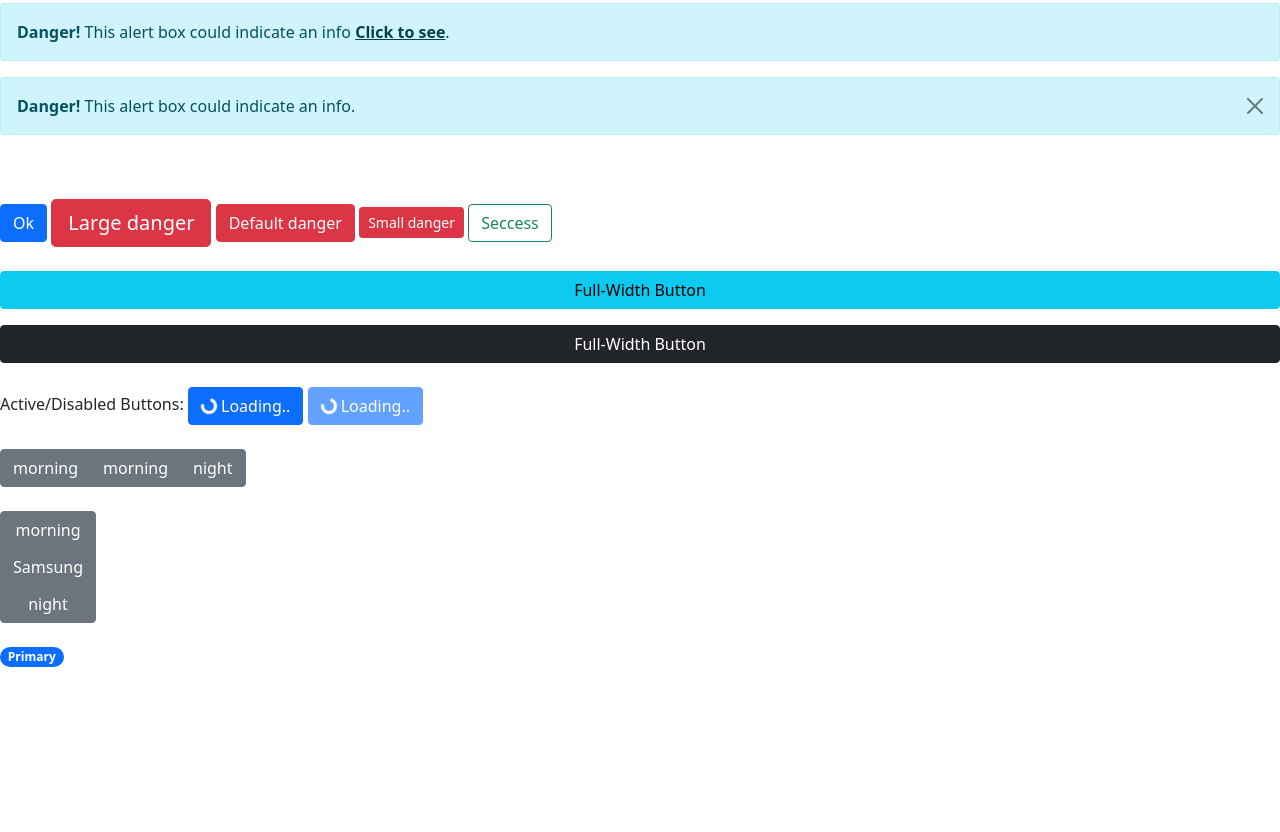
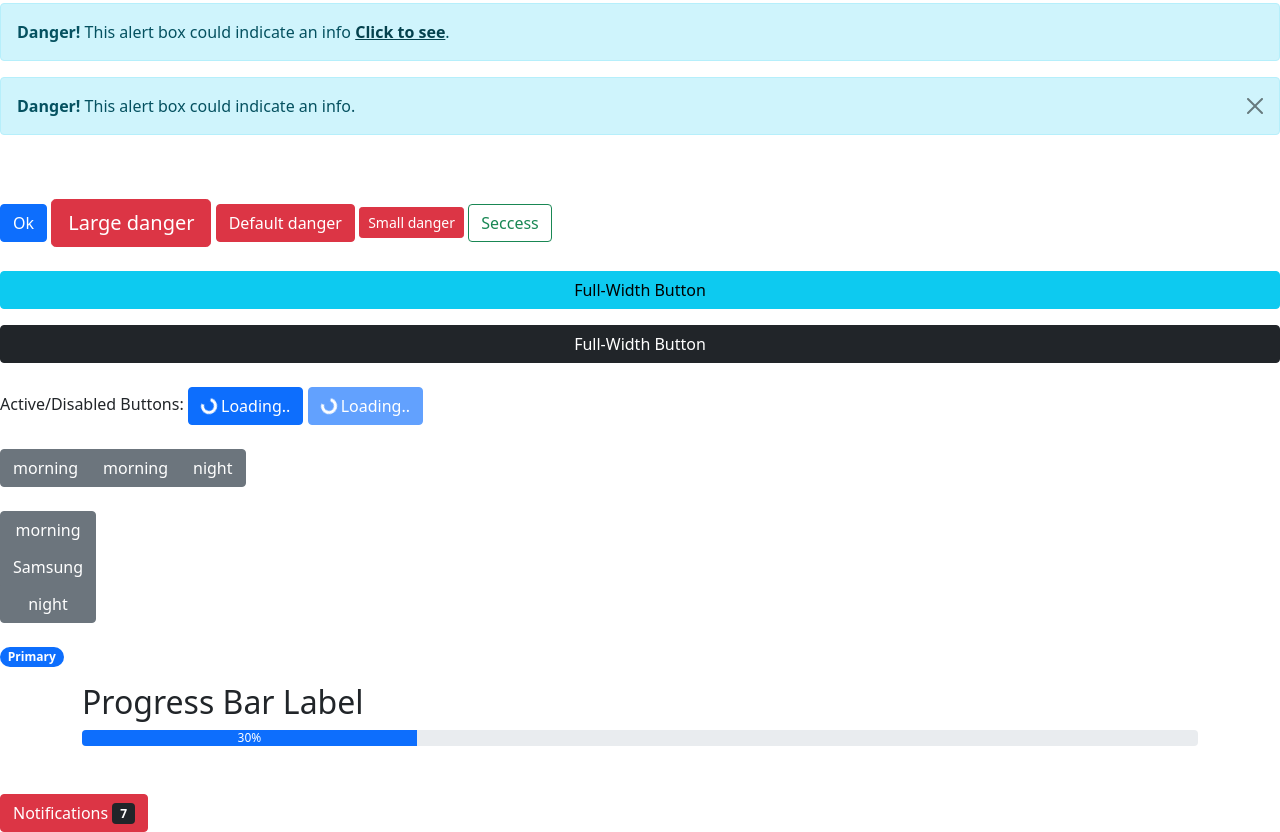
Before and after one commit to zahrakhoshkalam/learning-Bootstrap, a plain HTML site: page index.html in a window 1280 px wide. Shown: the part 755-1587 px from the top of the page. Before the commit the page ends 1422 px from the top, so only its background shows below. Drawn offline with nearby package versions, Linux system fonts and the light colour scheme.

Commit message:
bs5 badge part2

```diff
--- a/index.html
+++ b/index.html
@@ -86,6 +86,18 @@
 <br>
 <span class="badge rounded-pill bg-primary">Primary</span>
 
+<div class="container mt-3">
+  <h2>Progress Bar  Label</h2>
+  <div class="progress">
+    <div class="progress-bar" style="width:30%">30%</div>
+  </div>
+</div>
+<br>
+<br>
+<button type="button" class="btn btn-danger">
+  Notifications
+   <span class="badge bg-dark">7</span>
+</button>
 
 </body>
 </html>
```
